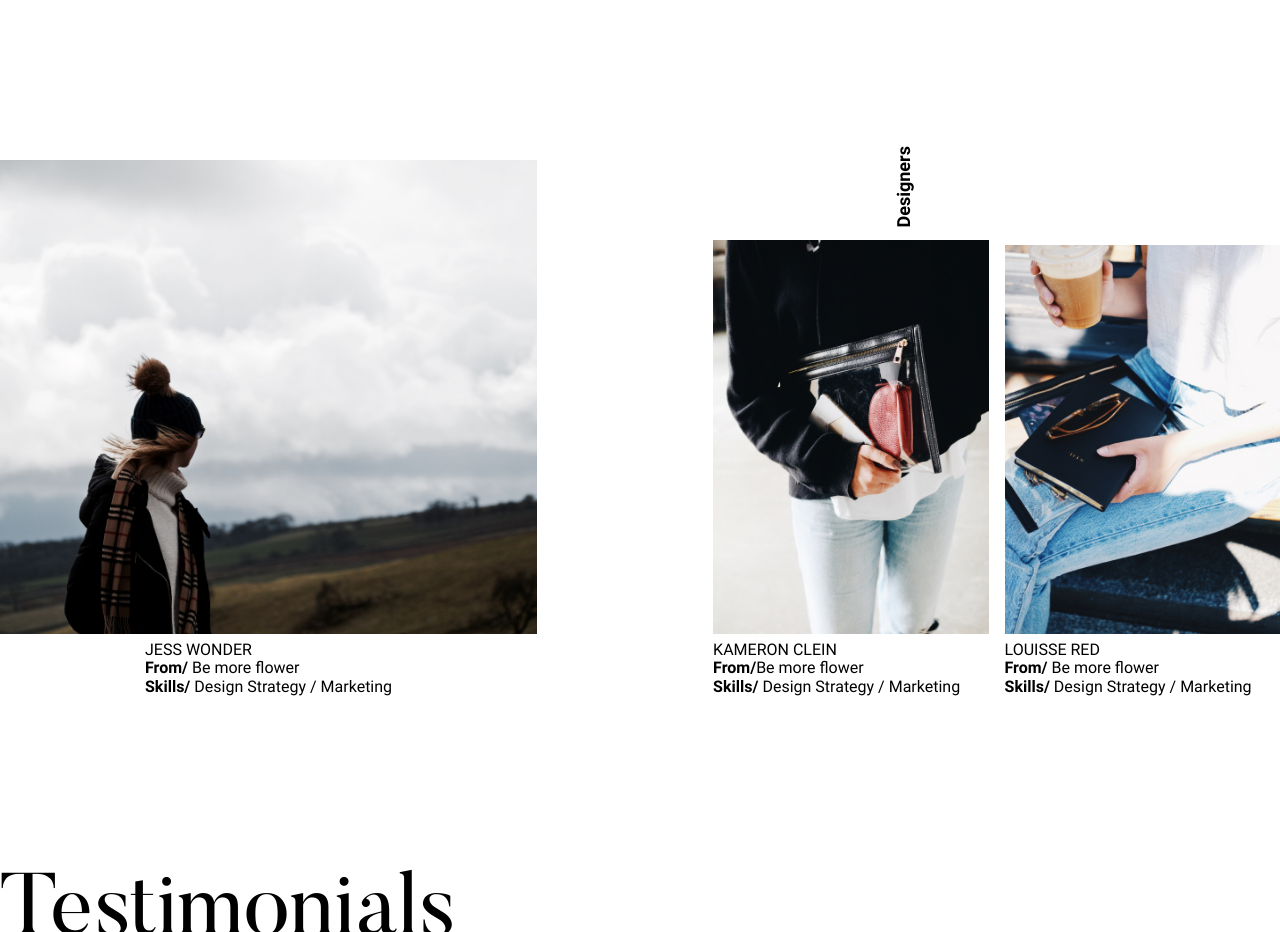
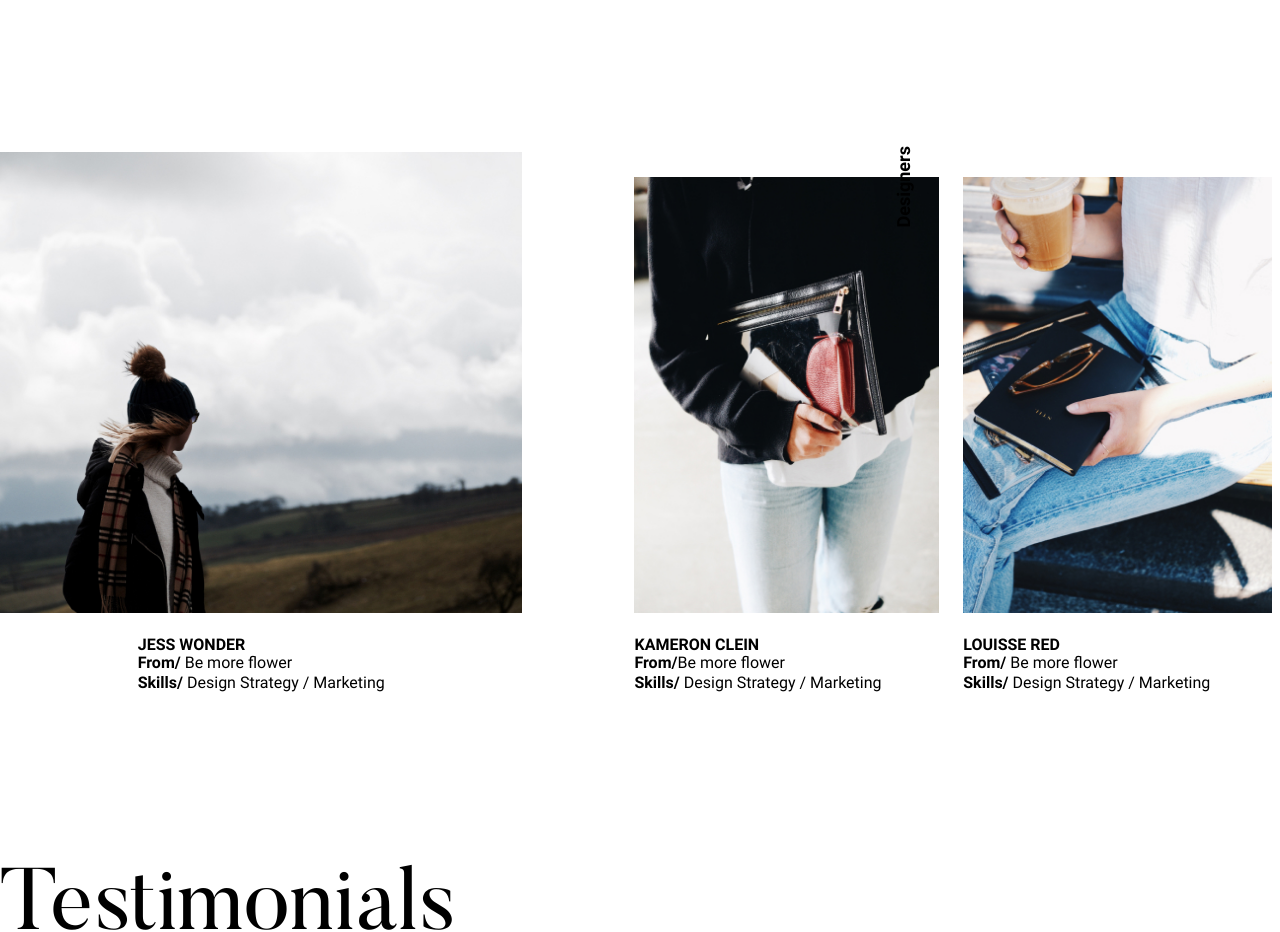
Before and after one commit to lewebcode/otus-css-nikonenko, a website built with webpack: page src/index.html in a window 1280 px wide. Shown: the part 1760-2692 px from the top of the page. Built offline with nearby package versions, Linux system fonts and the light colour scheme.

Commit message:
add tailwind styles for designers

```diff
--- a/src/css/style.css
+++ b/src/css/style.css
@@ -73,17 +73,19 @@
 }
 /*designers block*/
 #designers{
-    margin: 165px auto;
+    margin: 50px auto;
     max-width: 1440px;
 }
+
 .designer{
     line-height: 1;
     font-size: 1rem;
 }
 /*adaptive*/
 
-.designers .designers__content .designers__content-item img{
+.designer-picture{
     aspect-ratio: 3/5;
+    height: 100%;
     max-height: 442px;
 }
 
@@ -236,10 +238,6 @@
 }
 
 @media all and (max-width:767px){
-    /*designers*/
-    #designers{
-        margin: 50px auto;
-    }
 
     /*testimonials*/
     .testimonials{
@@ -381,6 +379,13 @@
         background-color: #000;
         margin-bottom: 30px;
     }
+    #designers{
+        margin: 165px auto;
+    }
+    .designer-picture{
+        aspect-ratio: unset;
+        max-height: unset;
+    }
 }
 
 @media all and (min-width:1280px){
--- a/src/index.html
+++ b/src/index.html
@@ -68,29 +68,29 @@
         </div>
    </section>
 
-   <section id="designers" class="designers relative">
+   <section id="designers" class="relative">
         <h2 class="subtitle absolute md:-rotate-90 md:md:-translate-x-2 md:translate-y-11 w-24 text-center right-9 md:right-1/4">Designers</h2>
-        <div class="w-sreen flex flex-row flex-nowrap items-end gap-4 pt-24 md:pt-7 pl-9 md:pl-0">
-            <article class="flex flex-col gap-2 md:gap-2 order-3 w-80 pr-4 md:order-1 mr-0 md:mr-36 md:w-1/2 items-end md:items-center">
-                <img class="w-full" src="img/jesswonder.jpg" alt="Jess Wonder">
-                <div class="designers__content-item__info">
-                    <h3 class="mt-6 md:mt-0 mb-0 uppercase designer">Jess Wonder</h3>
+        <div class="w-sreen flex flex-row flex-nowrap items-end pt-24 md:pt-5 pl-9 md:pl-0">
+            <article class="flex flex-col gap-2 md:gap-2 order-3 w-80 pr-28 md:order-1 mr-0 md:w-1/2 items-end md:items-center">
+                <img class="w-full designer-picture" src="img/jesswonder.jpg" alt="Jess Wonder">
+                <div class="mt-4">
+                    <h3 class="mt-6 md:mt-0 mb-0 uppercase font-bold designer">Jess Wonder</h3>
                     <p class="m-0"><span class="font-bold">From/</span> Be more flower</p>
                     <p class="m-0"><span class="font-bold">Skills/</span> Design Strategy / Marketing</p>
                 </div>
             </article>
-            <article class="flex flex-col gap-0.5 md:gap-2 order-2 w-72 md:w-80">
-                <img src="img/kameronclein.jpg" alt="Kameron Clein">
-                <div class="designers__content-item__info">
-                    <h3 class="mt-6 md:mt-0 mb-0 uppercase designer">Kameron Clein</h3>
+            <article class="flex flex-col gap-0.5 md:gap-2 order-2 w-72 md:w-80 md:pr-3">
+                <img class="designer-picture" src="img/kameronclein.jpg" alt="Kameron Clein">
+                <div class="mt-4">
+                    <h3 class="mt-6 md:mt-0 mb-0 uppercase font-bold designer">Kameron Clein</h3>
                     <p class="m-0"><span class="font-bold">From/</span>Be more flower</p>
                     <p class="m-0"><span class="font-bold">Skills/</span> Design Strategy / Marketing</p>
                 </div>
             </article>
-            <article class="flex flex-col gap-0.5 md:gap-2 order-2 w-72 md:w-80">
-                <img src="img/louissered.jpg" alt="Louisse Red">
-                <div class="designers__content-item__info">
-                    <h3 class="mt-6 md:mt-0 mb-0 uppercase designer">Louisse Red</h3>
+            <article class="flex flex-col gap-0.5 md:gap-2 order-2 w-72 md:w-80 pr-2 ml-3">
+                <img class="designer-picture" src="img/louissered.jpg" alt="Louisse Red">
+                <div class="mt-4">
+                    <h3 class="mt-6 md:mt-0 mb-0 uppercase font-bold designer">Louisse Red</h3>
                     <p class="m-0"><span class="font-bold">From/</span> Be more flower</p>
                     <p class="m-0"><span class="font-bold">Skills/</span> Design Strategy / Marketing</p>
                 </div>
```
